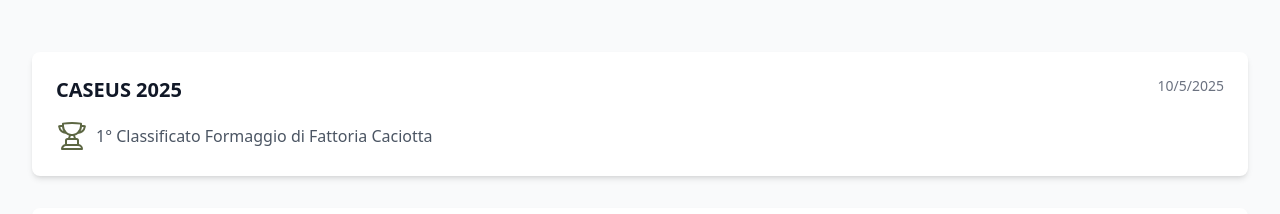
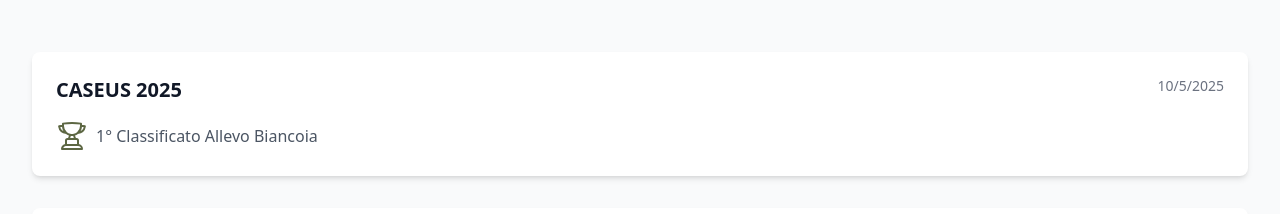
Before and after one commit to agiturismo-malga-biancoia/malga, a Vue app: page / in a window 1280 px wide. Shown: the part 2240-2454 px from the top of the page. Built offline with nearby package versions, Linux system fonts and the light colour scheme.

Commit message:
News: fix 2025 CASEUS cheese name to Allevo Biancoia

```diff
--- a/src/components/News.vue
+++ b/src/components/News.vue
@@ -11,7 +11,7 @@ const news: NewsItem[] = [
   {
     title: 'CASEUS 2025',
     date: '2025-10-05',
-    content: '1° Classificato Formaggio di Fattoria Caciotta'
+    content: '1° Classificato Allevo Biancoia'
   },
   {
     title: 'CASEUS 2024',
```
